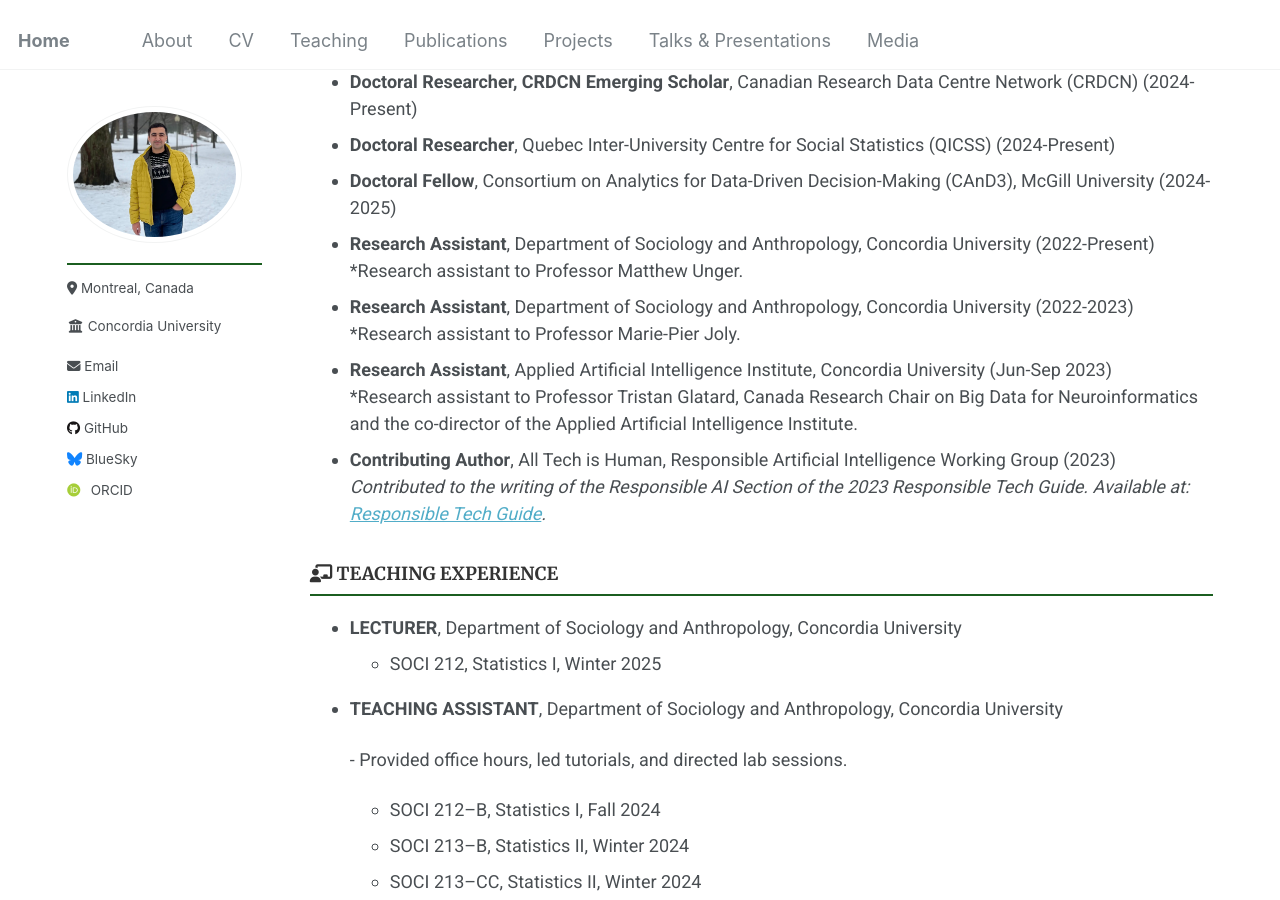
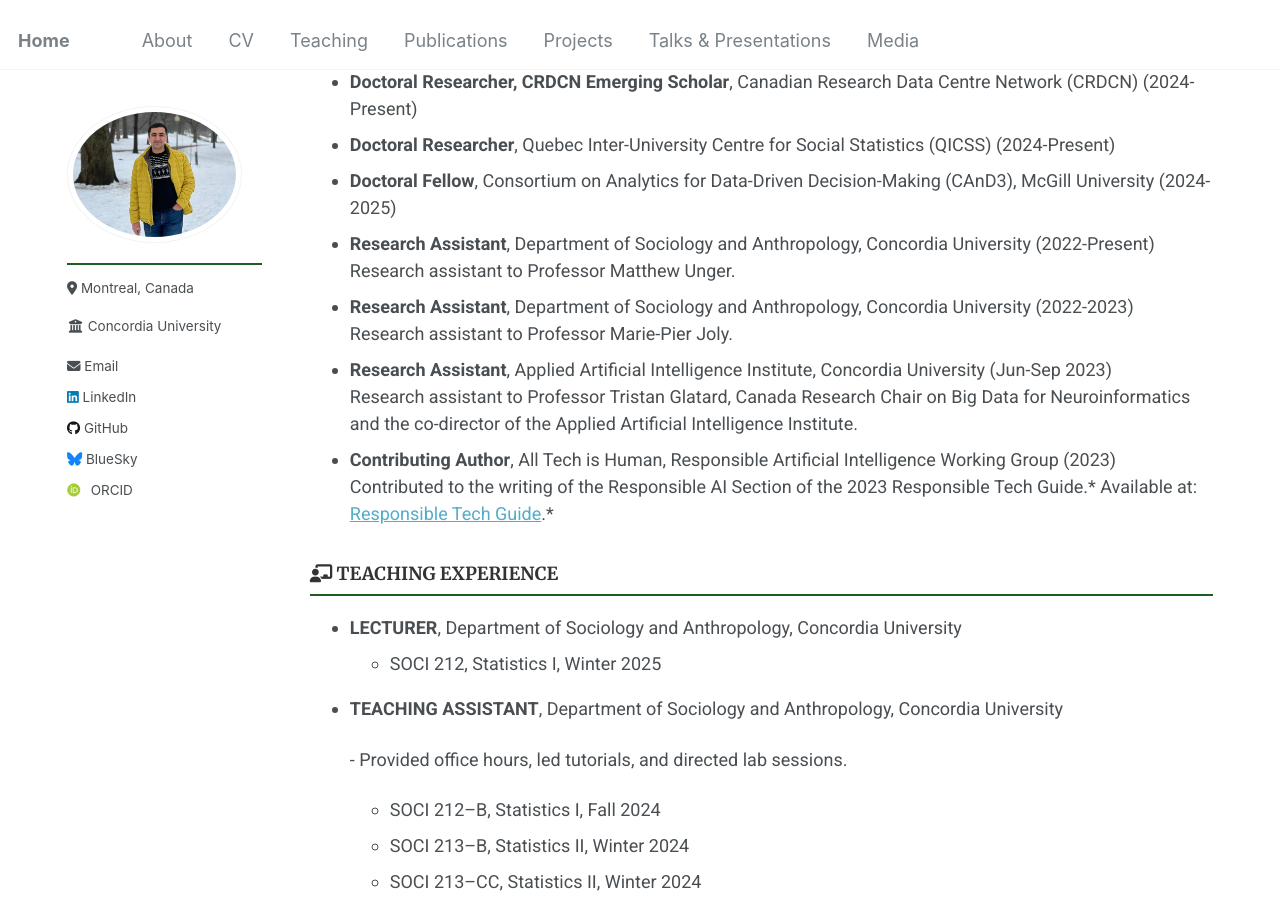
Before and after one commit to Mohsnmonji/mohsnmonji.github.io, a Jekyll site: the page built from _pages/Curriculum Vitae.md, in a window 1280 px wide and 900 px high, scrolled down 835 px. Built offline with Jekyll 4.4.1, drawn with Linux system fonts in a browser that asks for light colours; some web fonts are replaced.

```diff
--- a/_pages/Curriculum Vitae.md
+++ b/_pages/Curriculum Vitae.md
@@ -52,14 +52,14 @@ author_profile: true
 - **Doctoral Researcher**, Quebec Inter-University Centre for Social Statistics (QICSS) (2024-Present)
 - **Doctoral Fellow**, Consortium on Analytics for Data-Driven Decision-Making (CAnD3), McGill University (2024-2025)
 - **Research Assistant**, Department of Sociology and Anthropology, Concordia University (2022-Present)
-  *Research assistant to Professor Matthew Unger.
+  Research assistant to Professor Matthew Unger.
 - **Research Assistant**, Department of Sociology and Anthropology, Concordia University (2022-2023)
-   *Research assistant to Professor Marie-Pier Joly.
+   Research assistant to Professor Marie-Pier Joly.
 - **Research Assistant**, Applied Artificial Intelligence Institute, Concordia University (Jun-Sep 2023)
-  *Research assistant to Professor Tristan Glatard, Canada Research Chair on Big Data for Neuroinformatics and the co-director of the Applied Artificial Intelligence Institute.
+  Research assistant to Professor Tristan Glatard, Canada Research Chair on Big Data for Neuroinformatics and the co-director of the Applied Artificial Intelligence Institute.
 - **Contributing Author**, All Tech is Human, Responsible Artificial Intelligence Working Group (2023)
-  *Contributed to the writing of the Responsible AI Section of the 2023 Responsible Tech Guide.*
-  *Available at: [Responsible Tech Guide](https://alltechishuman.org/responsible-tech-guide).*
+  Contributed to the writing of the Responsible AI Section of the 2023 Responsible Tech Guide.*
+  Available at: [Responsible Tech Guide](https://alltechishuman.org/responsible-tech-guide).*
 
 ### <i class="fas fa-chalkboard-teacher"></i> TEACHING EXPERIENCE
 
```
